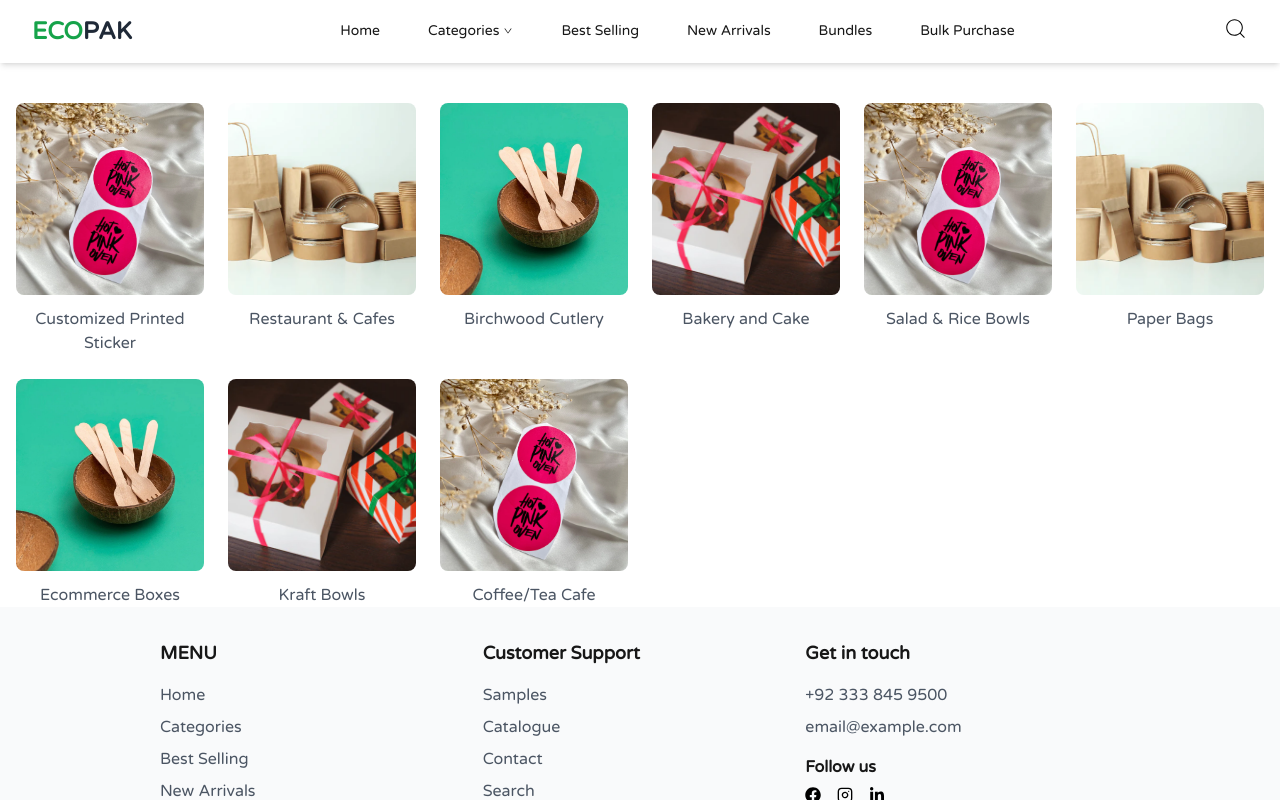
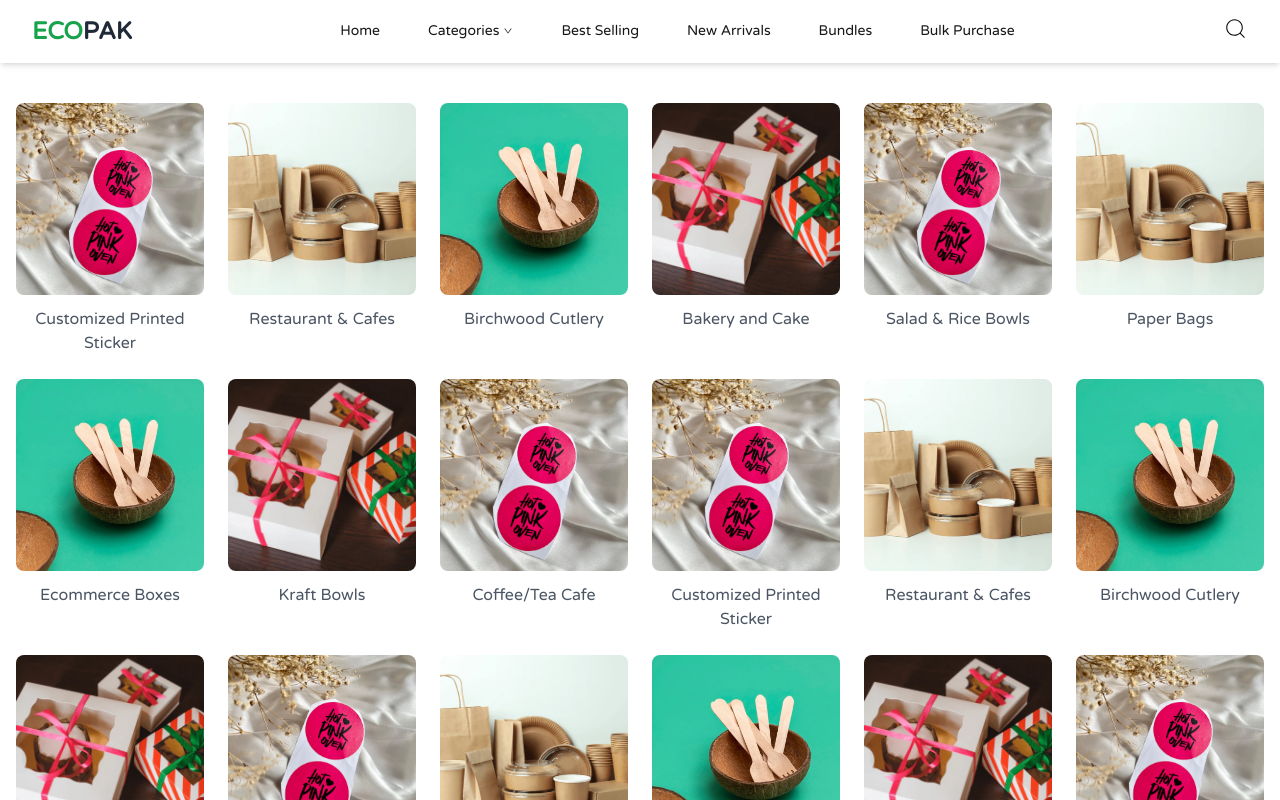
Before and after one commit to Noor648/eco-pack-better-ui, a Next.js app: page /collections in a window 1280 px wide. Shown: the top 800 px of the page. Built offline with nearby package versions, Linux system fonts and the light colour scheme.

Commit message:
Refined collections screen

```diff
--- a/src/app/collections/page.tsx
+++ b/src/app/collections/page.tsx
@@ -1,9 +1,12 @@
-import Category from "@/components/CategoryCard";
-import { categories } from "../../../data";
+import Category from '@/components/CategoryCard';
+import { categories } from '../../../data';
 
 const ProductPage = () => {
   return (
-    <div className="grid grid-cols-2 md:grid-cols-4 lg:grid-cols-6 gap-6 max-w-[1440px] px-4 mx-auto pt-10">
+    <div className="grid grid-cols-2 md:grid-cols-4 lg:grid-cols-6 gap-6 max-w-[1440px] px-4 mx-auto py-10">
+      {categories.map((category, index) => (
+        <Category key={index} imageSrc={category.image} name={category.name} />
+      ))}
       {categories.map((category, index) => (
         <Category key={index} imageSrc={category.image} name={category.name} />
       ))}
```
